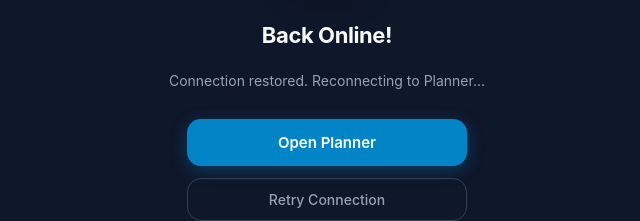
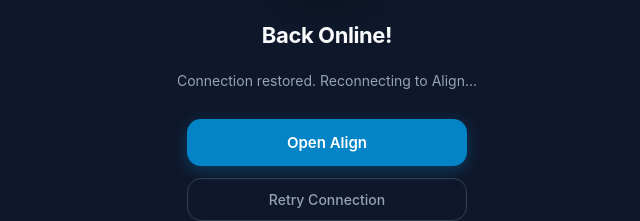
Before and after one commit to itejasvsingh/planner, a Next.js app: page /~offline in a window 1280 px wide. Shown: the part 334-555 px from the top of the page, without its empty margins (313-953 px from the left). Built offline with nearby package versions, Linux system fonts and the light colour scheme.

Commit message:
feat: rename app to Align and configure official launcher icons

```diff
--- a/app/layout.tsx
+++ b/app/layout.tsx
@@ -13,7 +13,7 @@
 
 // Tells iOS and Android to hide their browser UI and act like a native app
 export const metadata: Metadata = {
-  title: "Planner",
+  title: "Align",
   description: "Your daily alignment app",
   manifest: "/manifest.json",
   icons: {
@@ -23,7 +23,7 @@
   appleWebApp: {
     capable: true,
     statusBarStyle: "black-translucent", // <-- THIS makes the top status bar transparent
-    title: "Planner",
+    title: "Align",
   },
   formatDetection: {
     telephone: false,
--- a/app/~offline/page.tsx
+++ b/app/~offline/page.tsx
@@ -95,7 +95,7 @@
         }}
       >
         {isOnline
-          ? "Connection restored. Reconnecting to Planner..."
+          ? "Connection restored. Reconnecting to Align..."
           : "Don't worry — all your saved tasks, budgets, and habits are stored locally on your device."}
       </p>
 
@@ -114,7 +114,7 @@
             boxShadow: "0 4px 16px rgba(2, 132, 199, 0.35)",
           }}
         >
-          Open Planner
+          Open Align
         </Link>
 
         <button
--- a/capacitor.config.ts
+++ b/capacitor.config.ts
@@ -2,7 +2,7 @@
 
 const config: CapacitorConfig = {
   appId: 'com.planner.alignapp',
-  appName: 'Planner',
+  appName: 'Align',
   webDir: 'cap-assets',
   server: {
     androidScheme: 'https',
@@ -11,7 +11,7 @@
   ios: {
     contentInset: 'always',
     preferredContentMode: 'mobile',
-    scheme: 'Planner',
+    scheme: 'Align',
   },
   plugins: {
     SplashScreen: {
```
Also changed, not shown: public/manifest.json, 7 other files (tests, documents, lock files or other folders).
